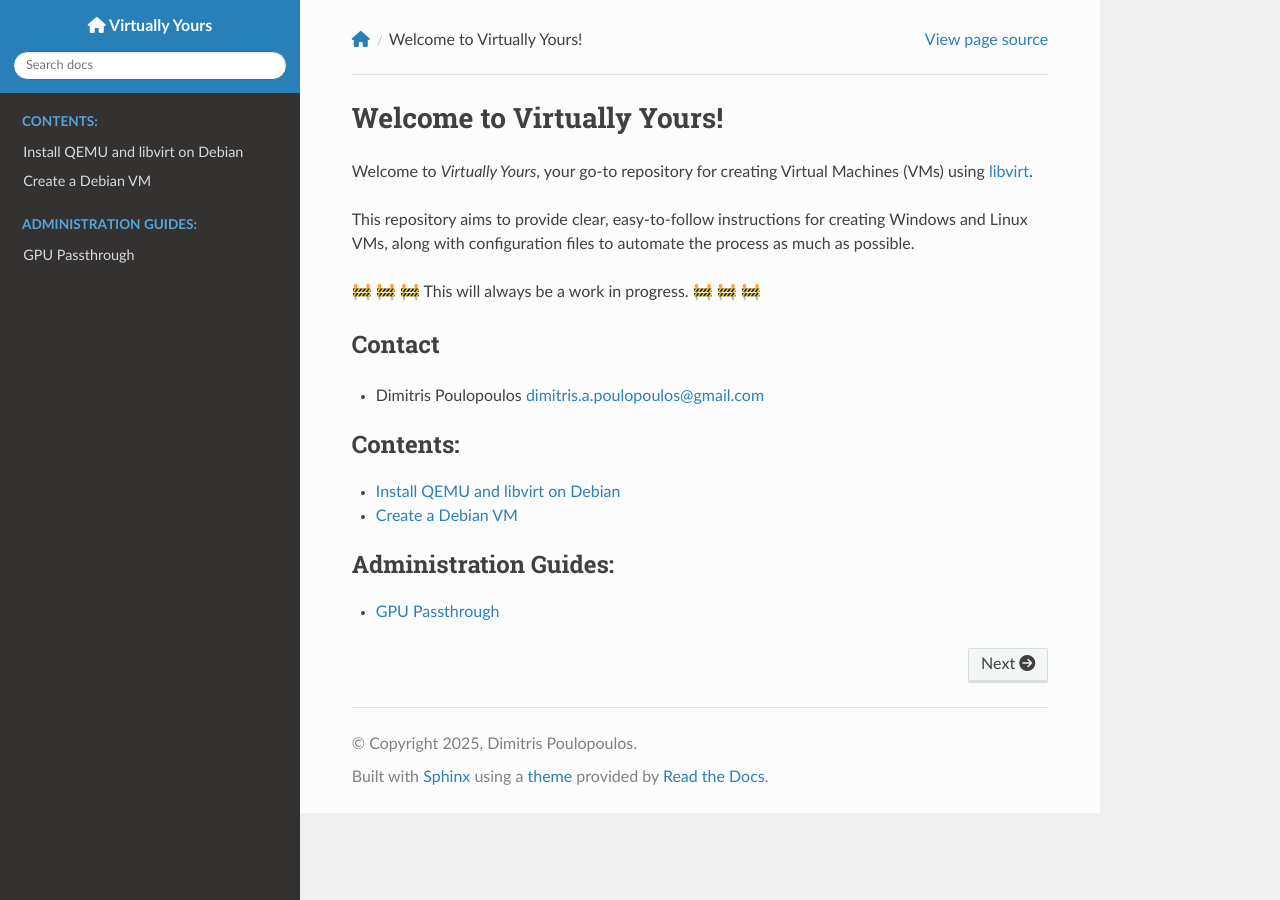
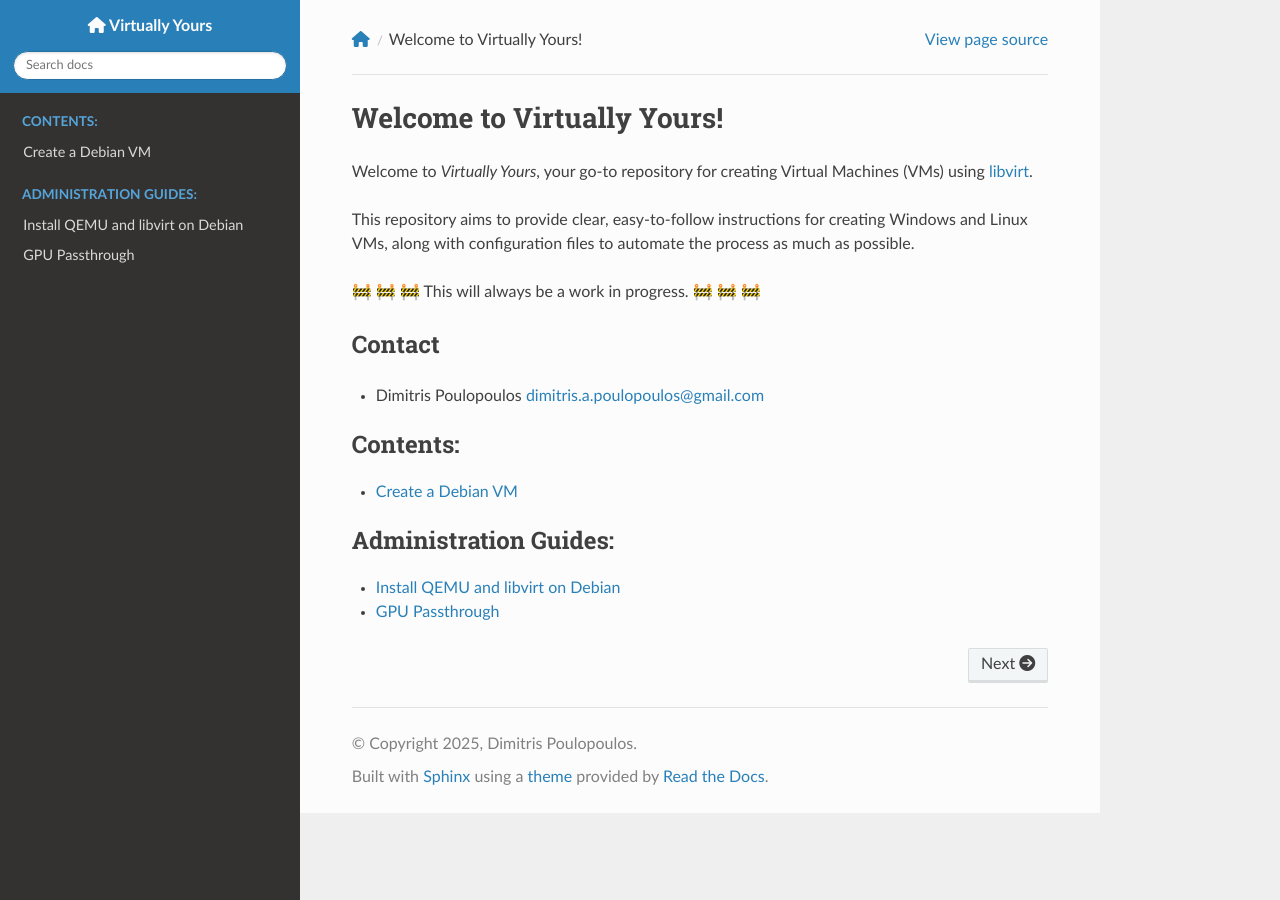
Before and after one commit to dpoulopoulos/virtually-yours, a Sphinx documentation site: the page built from docs/source/index.rst, in a window 1280 px wide. Built offline with Sphinx 7.4.7 and the Read the Docs theme 3.1.0, drawn with Linux system fonts in a browser that asks for light colours; nearby versions of some CDN libraries.

```diff
--- a/docs/source/index.rst
+++ b/docs/source/index.rst
@@ -24,11 +24,11 @@ Contact
    :maxdepth: 1
    :caption: Contents:
 
-   install
    debian
 
 .. toctree::
    :maxdepth: 1
    :caption: Administration Guides:
 
+   install
    gpu-passthrough
```
